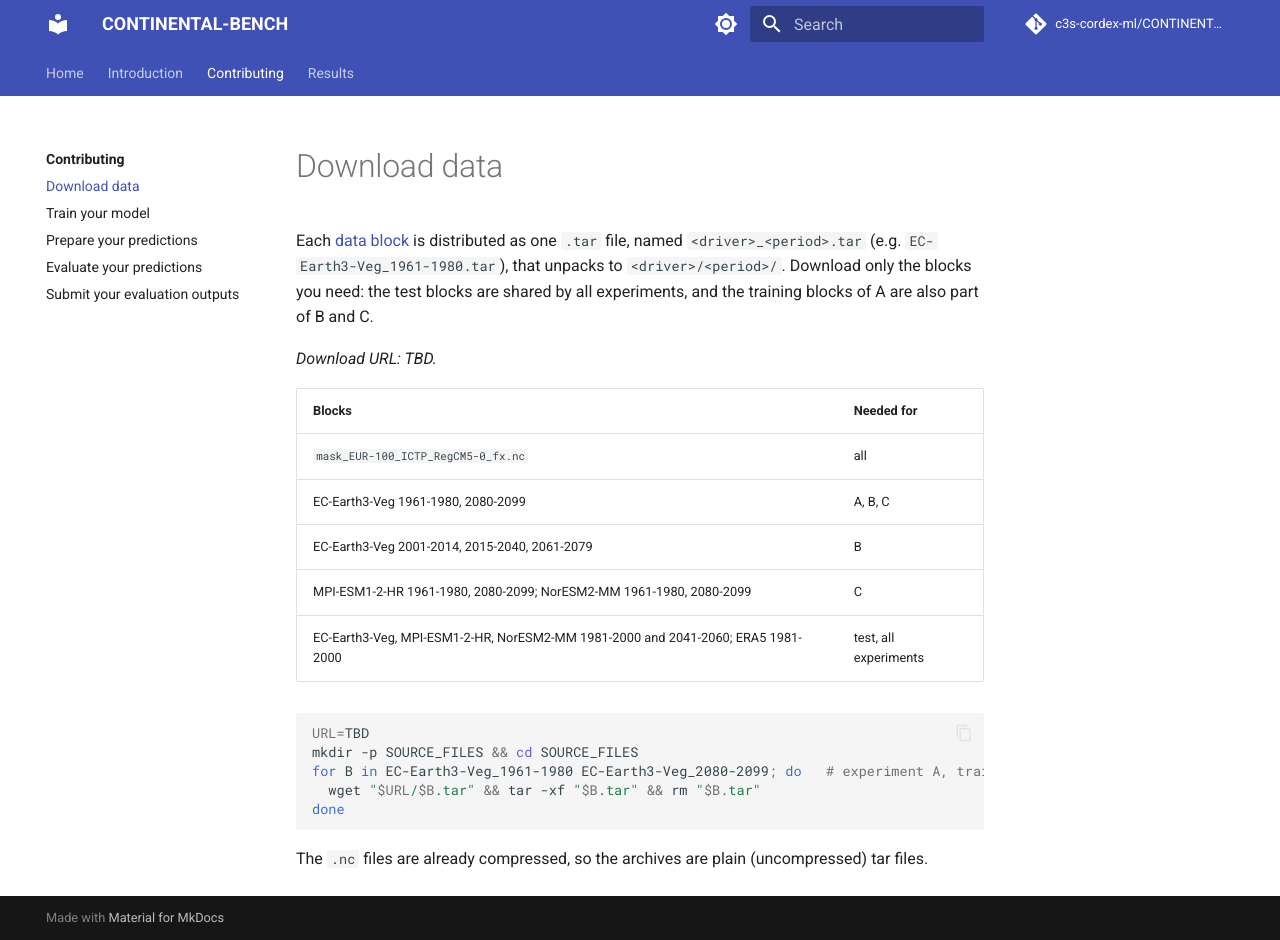
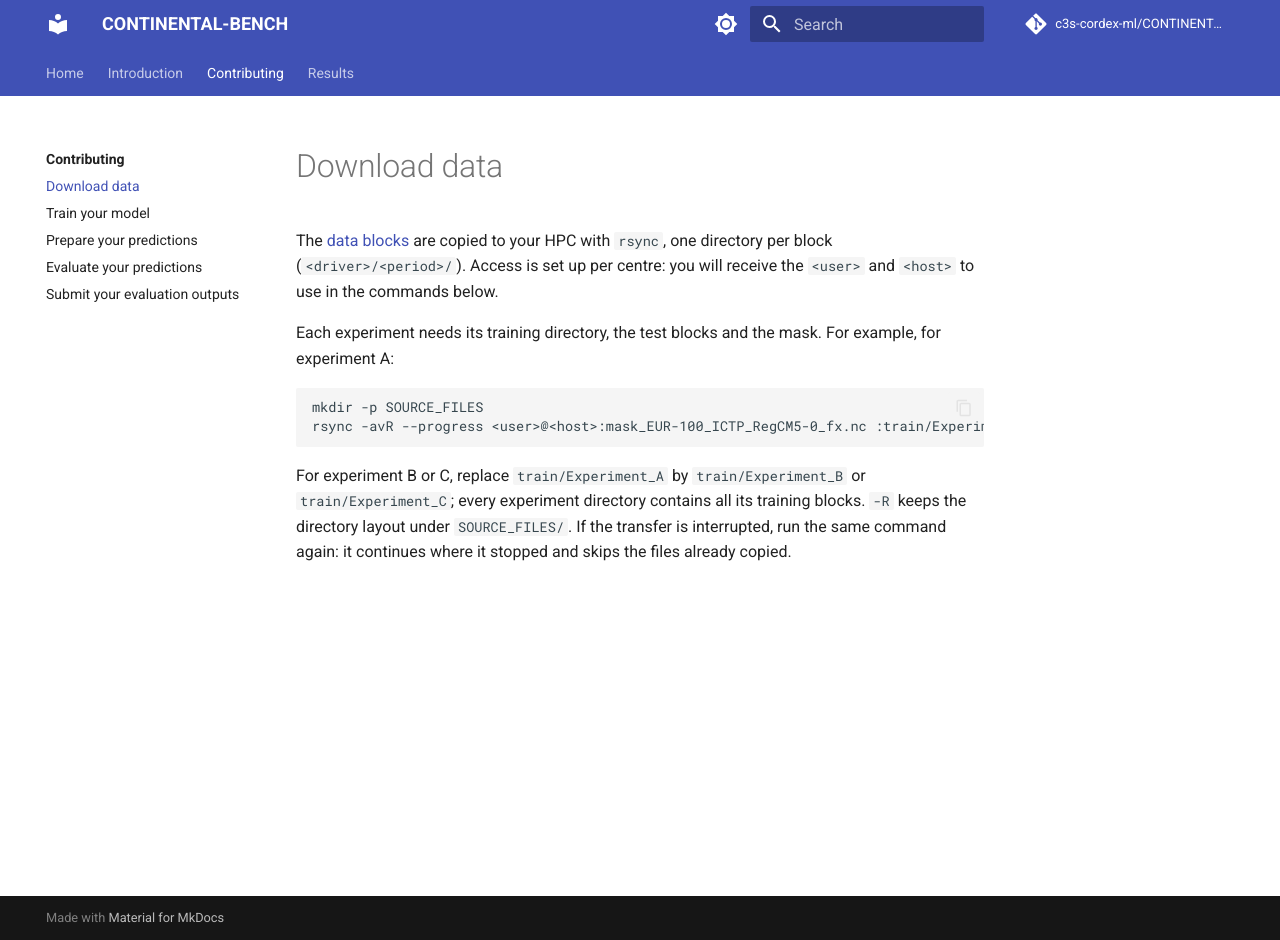
Before and after one commit to c3s-cordex-ml/CONTINENTAL-BENCH, an MkDocs documentation site: the page built from docs/contributing/download.md, in a window 1280 px wide and 940 px high. Built offline with MkDocs 1.6.1 and Material for MkDocs 9.7.7, drawn with Linux system fonts in a browser that asks for light colours; comment, search, counter and statistics services are not loaded.

Commit message:
Download page: self-contained experiment directories

````diff
--- a/docs/contributing/download.md
+++ b/docs/contributing/download.md
@@ -1,25 +1,15 @@
 # Download data
 
-Each [data block](../introduction/data.md#data-blocks) is distributed as one `.tar` file, named `<driver>_<period>.tar`
-(e.g. `EC-Earth3-Veg_1961-1980.tar`), that unpacks to `<driver>/<period>/`. Download only the blocks you need: the test blocks are
-shared by all experiments, and the training blocks of A are also part of B and C.
+The [data blocks](../introduction/data.md#data-blocks) are copied to your HPC with `rsync`, one directory per block
+(`<driver>/<period>/`). Access is set up per centre: you will receive the `<user>` and `<host>` to use in the commands below.
 
-*Download URL: TBD.*
-
-| Blocks | Needed for |
-|---|---|
-| `mask_EUR-100_ICTP_RegCM5-0_fx.nc` | all |
-| EC-Earth3-Veg 1961-1980, 2080-2099 | A, B, C |
-| EC-Earth3-Veg 2001-2014, 2015-2040, 2061-2079 | B |
-| MPI-ESM1-2-HR 1961-1980, 2080-2099; NorESM2-MM 1961-1980, 2080-2099 | C |
-| EC-Earth3-Veg, MPI-ESM1-2-HR, NorESM2-MM 1981-2000 and 2041-2060; ERA5 1981-2000 | test, all experiments |
+Each experiment needs its training directory, the test blocks and the mask. For example, for experiment A:
 
 ```bash
-URL=TBD
-mkdir -p SOURCE_FILES && cd SOURCE_FILES
-for B in EC-Earth3-Veg_1961-1980 EC-Earth3-Veg_2080-2099; do   # experiment A, training blocks
-  wget "$URL/$B.tar" && tar -xf "$B.tar" && rm "$B.tar"
-done
+mkdir -p SOURCE_FILES
+rsync -avR --progress <user>@<host>:mask_EUR-100_ICTP_RegCM5-0_fx.nc :train/Experiment_A :test SOURCE_FILES/
 ```
 
-The `.nc` files are already compressed, so the archives are plain (uncompressed) tar files.
+For experiment B or C, replace `train/Experiment_A` by `train/Experiment_B` or `train/Experiment_C`; every experiment directory
+contains all its training blocks. `-R` keeps the directory layout under `SOURCE_FILES/`. If the transfer is interrupted, run the same command again: it continues
+where it stopped and skips the files already copied.
````
